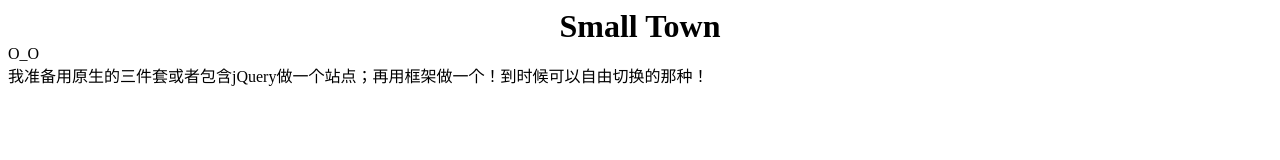
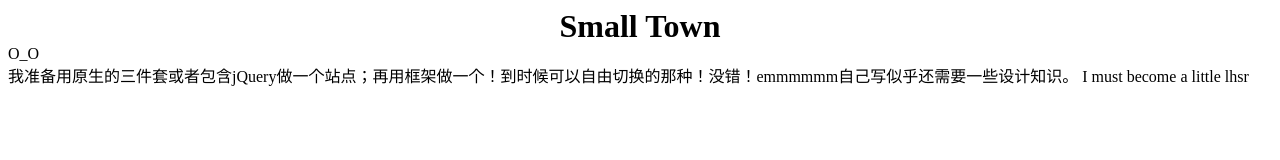
Before and after one commit to smart-town/smart-town.github.io, a plain HTML site: page index.html in a window 1280 px wide. Drawn offline with Linux system fonts and the light colour scheme.

Commit message:
I am trying git commit -m message

```diff
--- a/index.html
+++ b/index.html
@@ -19,7 +19,8 @@
 		<h1>Small Town</h1>
 		<detail>
 			<summary>O_O</summary>
-			我准备用原生的三件套或者包含jQuery做一个站点；再用框架做一个！到时候可以自由切换的那种！
+			我准备用原生的三件套或者包含jQuery做一个站点；再用框架做一个！到时候可以自由切换的那种！没错！emmmmmm自己写似乎还需要一些设计知识。
+			I must become a little lhsr
 		</detail>
 	</header>
 </body>
```
Also changed, not shown: 1 other file.
